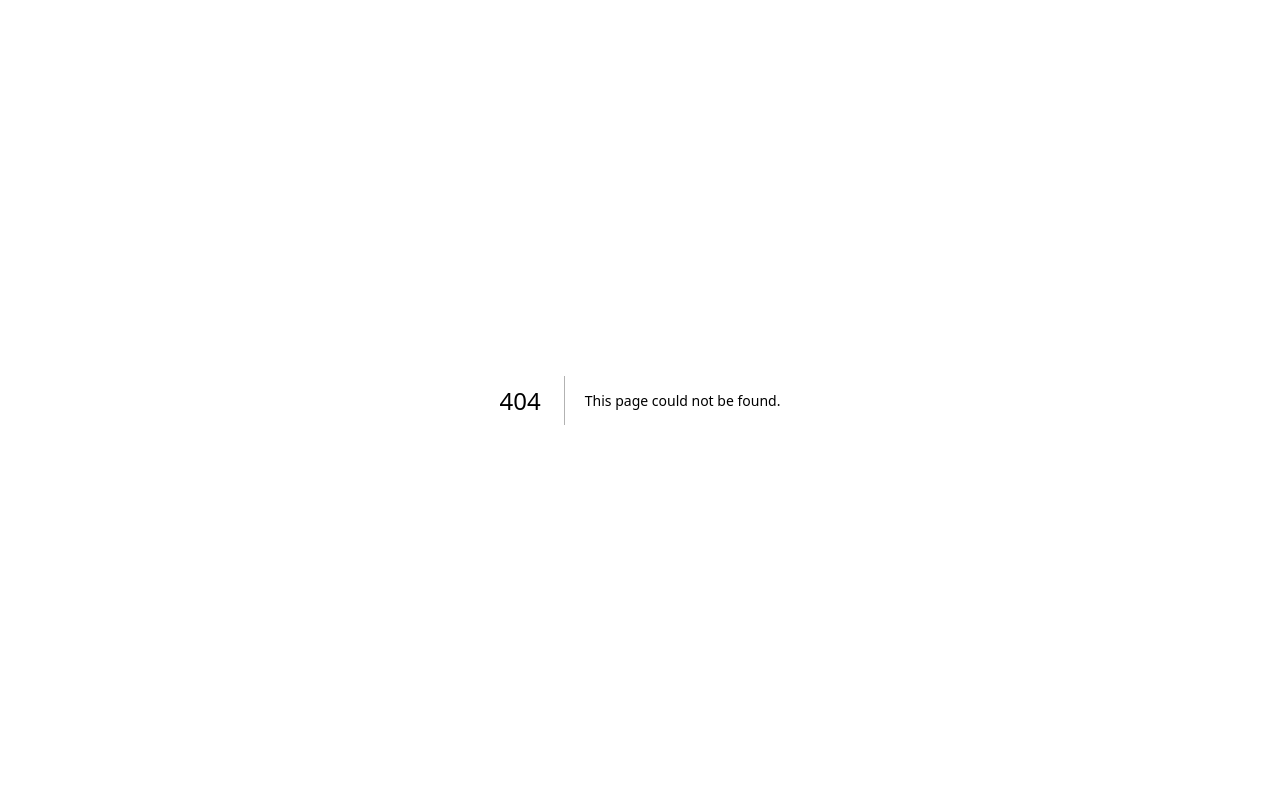
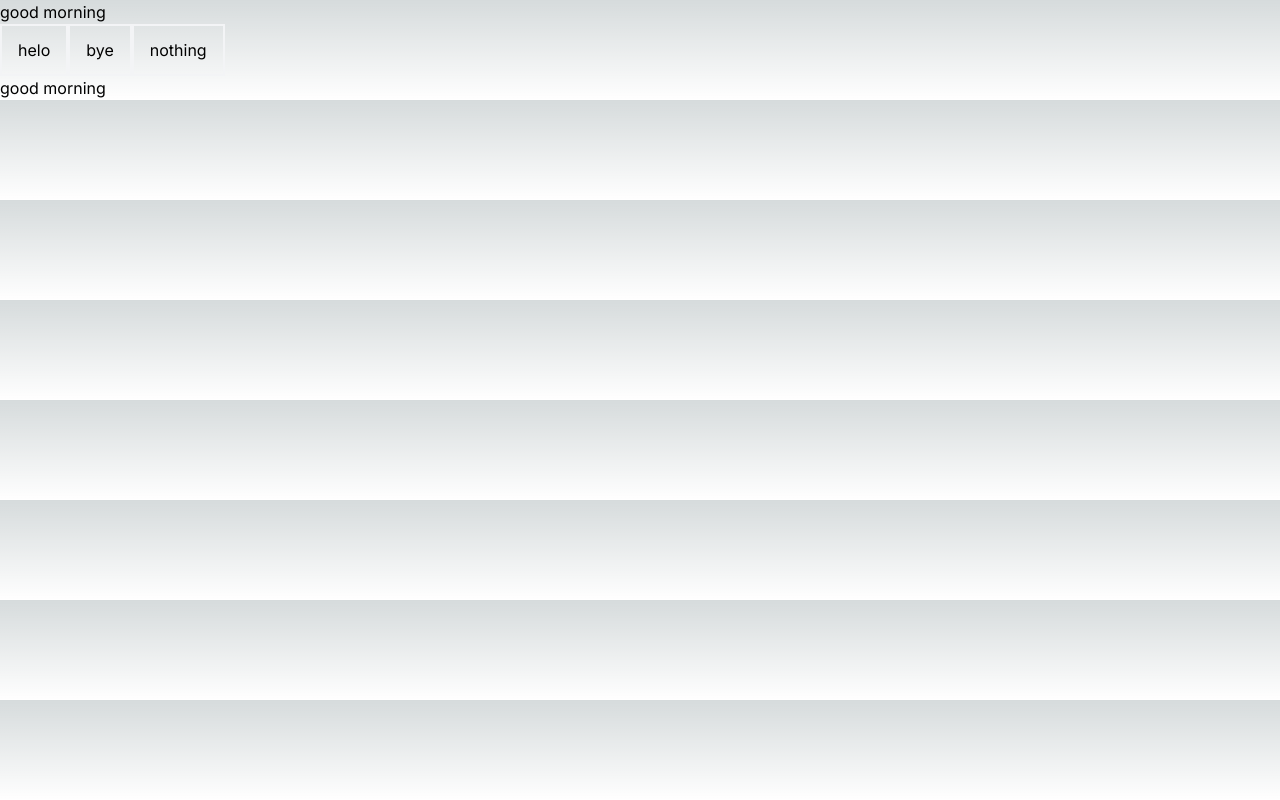
Before and after one commit to Sahilsoni13/reduxtoolkit, a Next.js app: page /reduc3 in a window 1280 px wide. Before the commit this address had no page. Built offline with nearby package versions, Linux system fonts and the light colour scheme.

Commit message:
redux toolkit

```diff
--- /dev/null
+++ b/src/app/components/reduc/page.tsx
@@ -0,0 +1,21 @@
+"use client";
+import React from "react";
+import { useAppDispatch, useAppSelector } from "@/app/redux3/hooks/hooks";
+import { decrement, increment, nothing } from "../../redux3/slice/counter/counter";
+
+const Page = () => {
+  const count = useAppSelector((state) => state.counter);
+  const dispatch = useAppDispatch();
+  return (
+    <>
+      <div>
+        <h1>{count}</h1>
+        <button className="border-gray-100 border-2 py-3 px-4" onClick={() => dispatch(increment())}>helo</button>
+        <button className="border-gray-100 border-2 py-3 px-4" onClick={() => dispatch(decrement())}>bye</button>
+        <button className="border-gray-100 border-2 py-3 px-4" onClick={() => dispatch(nothing())}>nothing</button>
+      </div>
+    </>
+  );
+};
+
+export default Page;
--- /dev/null
+++ b/src/app/components/reduc2/page.tsx
@@ -0,0 +1,15 @@
+'use client'
+import { useAppSelector } from "@/app/redux3/hooks/hooks";
+import React from "react";
+
+
+const Page = () => {
+  const count = useAppSelector(state => state.counter);
+  return (
+    <div>
+      <h1>{count}</h1>
+    </div>
+  );
+};
+
+export default Page;
--- a/src/app/layout.tsx
+++ b/src/app/layout.tsx
@@ -1,8 +1,8 @@
 import type { Metadata } from "next";
 import { Inter } from "next/font/google";
 import "./globals.css";
-import Providers from "./redux/provider";
-
+// import Providers from "./redux/provider";
+import Providers from "./redux3/provider/provider";
 const inter = Inter({ subsets: ["latin"] });
 
 export const metadata: Metadata = {
--- /dev/null
+++ b/src/app/reduc3/page.tsx
@@ -0,0 +1,13 @@
+import React from 'react'
+import Reduc from "@/app/components/reduc/page"
+import Reduc2 from "@/app/components/reduc2/page"
+const Page = () => {
+  return (
+    <div>
+<Reduc/>
+<Reduc2/>
+    </div>
+  )
+}
+
+export default Page
--- /dev/null
+++ b/src/app/redux3/hooks/hooks.ts
@@ -0,0 +1,7 @@
+'use client'
+import { useDispatch, useSelector } from 'react-redux'
+import type { RootState, AppDispatch } from '../store/store'
+
+// Use throughout your app instead of plain `useDispatch` and `useSelector`
+export const useAppDispatch = useDispatch.withTypes<AppDispatch>()
+export const useAppSelector = useSelector.withTypes<RootState>()
--- /dev/null
+++ b/src/app/redux3/provider/provider.tsx
@@ -0,0 +1,9 @@
+"use client";
+import { Provider } from "react-redux";
+import { store } from "../store/store";
+
+const Providers = ({ children }: any) => {
+  return <Provider store={store}>{children}</Provider>;
+};
+
+export default Providers;
--- /dev/null
+++ b/src/app/redux3/slice/counter/counter.ts
@@ -0,0 +1,39 @@
+import { createSlice } from "@reduxjs/toolkit";
+import type { PayloadAction } from "@reduxjs/toolkit";
+import type { RootState } from "../../store/store";
+
+// Define a type for the slice state
+// interface CounterState {
+//   value: string;
+// }
+
+// // Define the initial state using that type
+// let initialState: CounterState = {
+//   value: "good morning",
+// };
+
+let initialState = "good morning"
+
+export const counterSlice = createSlice({
+  name: "counter",
+  // `createSlice` will infer the state type from the `initialState` argument
+  initialState: initialState,
+  reducers: {
+    increment: (state) =>  state = "good evening" ,
+
+    decrement: (state) => state = "good afternoon",
+
+    nothing: (state) => state = initialState ,
+    // Use the PayloadAction type to declare the contents of `action.payload`
+    // incrementByAmount: (state, action: PayloadAction<number>) => {
+    //   state.value += action.payload
+    // },
+  },
+});
+
+export const { increment, decrement,nothing } = counterSlice.actions;
+
+// Other code such as selectors can use the imported `RootState` type
+export const selectCount = (state: RootState) => state.counter;
+
+export default counterSlice.reducer;
--- /dev/null
+++ b/src/app/redux3/store/store.ts
@@ -0,0 +1,14 @@
+import { configureStore } from '@reduxjs/toolkit'
+import counter from '../slice/counter/counter'
+// ...
+
+export const store = configureStore({
+  reducer: {
+ counter
+  },
+})
+
+// Infer the `RootState` and `AppDispatch` types from the store itself
+export type RootState = ReturnType<typeof store.getState>
+// Inferred type: {posts: PostsState, comments: CommentsState, users: UsersState}
+export type AppDispatch = typeof store.dispatch
```
